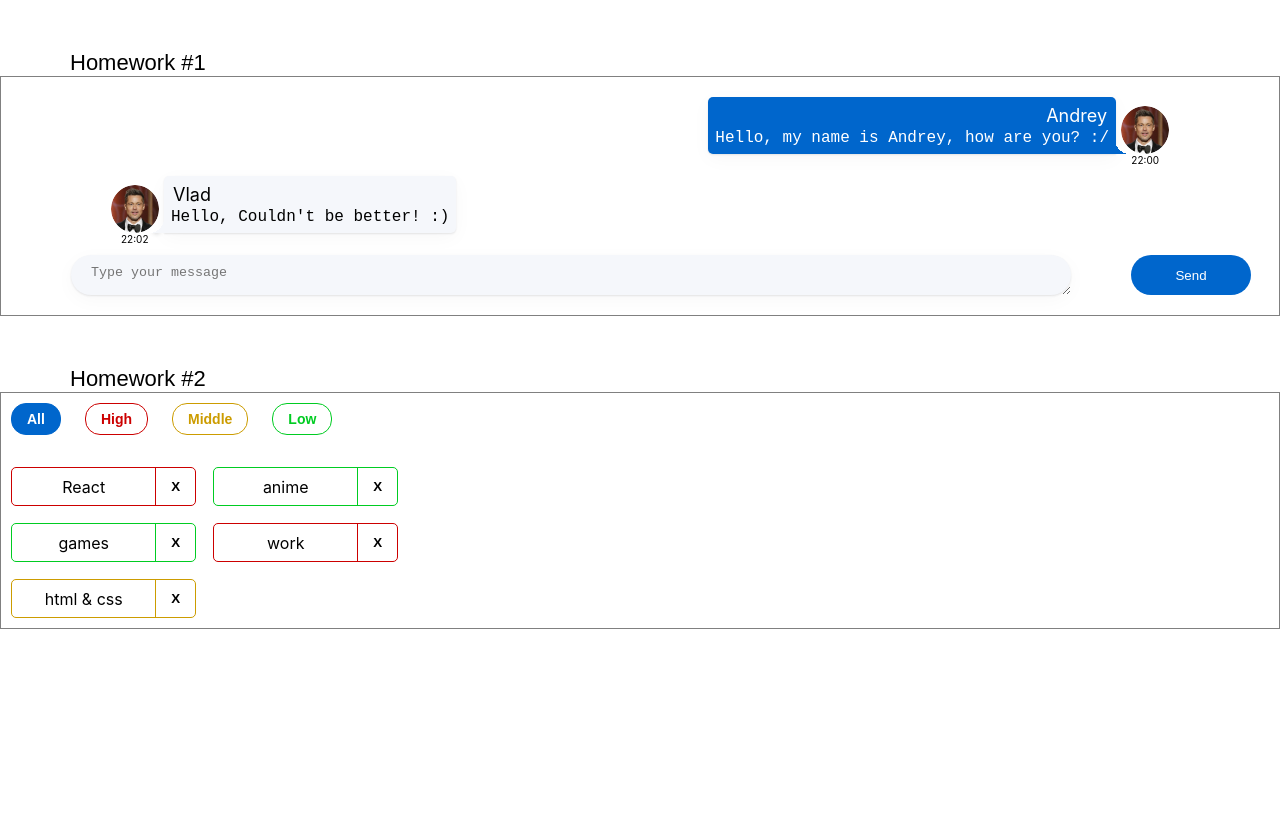
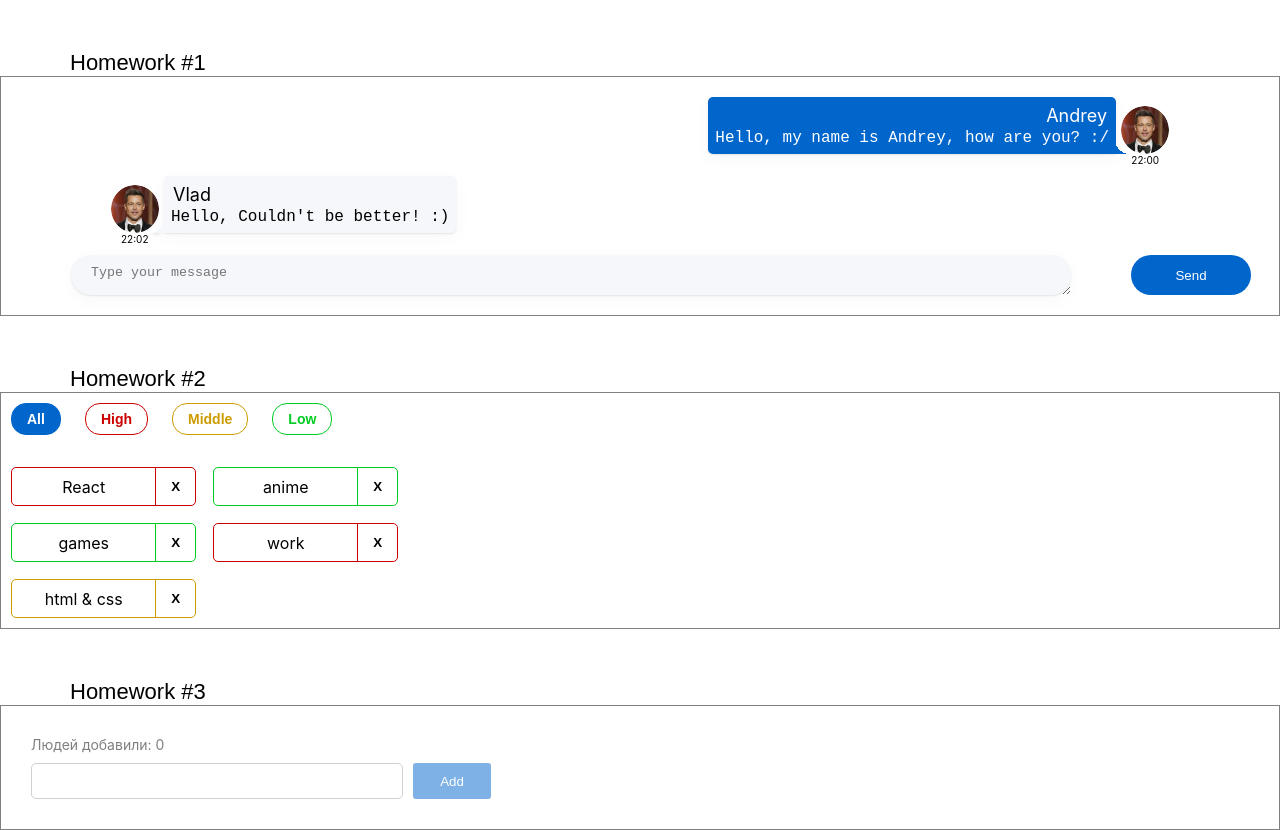
Before and after one commit to andreu6454/homework2, a React (Create React App) app: page / in a window 1280 px wide. Shown: the top 830 px of the page. Before the commit the page ends 800 px from the top, so only its background shows below. Built offline with nearby package versions, Linux system fonts and the light colour scheme.

Commit message:
hw3 done

```diff
--- a/src/s1-main/App.tsx
+++ b/src/s1-main/App.tsx
@@ -2,6 +2,7 @@
 import s from './App.module.css'
 import HW1 from '../s2-homeworks/hw01/HW1'
 import HW2 from "../s2-homeworks/hw02/HW2";
+import HW3 from "../s2-homeworks/hw03/HW3";
 
 function App() {
     return (
@@ -9,7 +10,7 @@
             <HW1/>
             {/*раскомментировать по ходу выполнения*/}
             <HW2/>
-            {/*<HW3/>*/}
+            <HW3/>
             {/*<HW4/>*/}
 
             {/*при выполнении дз 5 и более - закомментировать здесь дз 1-4, так как они есть внутри дз 5*/}
--- a/src/s2-homeworks/hw03/Greeting.module.css
+++ b/src/s2-homeworks/hw03/Greeting.module.css
@@ -1,35 +1,65 @@
 .greetingForm {
+    margin: 20px;
 }
 
 .inputAndButtonContainer {
+    display: flex;
+    margin-bottom: 10px;
 }
 
 .error {
+    font-size: 14px;
+    color: #CC0000;
 }
 
 .input {
+    width: 372px;
+    min-height: 36px;
+    border: 1px solid #D1D1D1;
+    border-radius: 5px;
+    padding: 5px 10px;
 }
 
 .input:focus {
+    background-color: #f3f3f3;
 }
 
 .errorInput {
+    width: 372px;
+    min-height: 36px;
+    border: 1px solid #CC0000;
+    border-radius: 5px;
 }
 
 .button {
+    margin-left: 10px;
+    width: 78px;
+    height: 36px;
+    background-color: #0066CC;
+    border-radius: 3px;
+    border: none;
+    color: white;
 }
 
 .button:focus {
+    border: 2px solid white;
 }
 
 .button:active {
+    background-color: #4898ee;
 }
 
 .button:disabled {
+    background-color: #0066CC;
+    opacity: 0.5;
 }
 
 .text {
+    font-size: 14px;
+    color: rgba(0,0,0,50%);
+    margin-bottom: 10px;
 }
 
 .greeting {
+    font-size: 14px;
 }
--- a/src/s2-homeworks/hw03/Greeting.tsx
+++ b/src/s2-homeworks/hw03/Greeting.tsx
@@ -1,15 +1,15 @@
-import React, {ChangeEvent, KeyboardEvent} from 'react'
+import React, {ChangeEvent, KeyboardEventHandler} from 'react'
 import s from './Greeting.module.css'
 
 type GreetingPropsType = {
-    name: any // need to fix any
-    setNameCallback: any // need to fix any
-    addUser: any // need to fix any
-    onBlur: any // need to fix any
-    onEnter: any // need to fix any
-    error: any // need to fix any
-    totalUsers: any // need to fix any
-    lastUserName?: any // need to fix any
+    name: string // need to fix any
+    setNameCallback: (e: ChangeEvent<HTMLInputElement>) => void // need to fix any
+    addUser: () => void // need to fix any
+    onBlur: () => void // need to fix any
+    onEnter: KeyboardEventHandler<HTMLInputElement> // need to fix any
+    error: string // need to fix any
+    totalUsers: number // need to fix any
+    lastUserName?: string // need to fix any
 }
 
 // презентационная компонента (для верстальщика)
@@ -25,7 +25,7 @@
         lastUserName,
     } // деструктуризация пропсов
 ) => {
-    const inputClass = s.errorInput // need to fix with (?:)
+    const inputClass = error? s.errorInput : s.input// need to fix with (?:)
 
     return (
         <div id={'hw3-form'} className={s.greetingForm}>
@@ -57,7 +57,7 @@
                     className={s.button}
                     disabled={!name.trim()}
                 >
-                    add
+                    Add
                 </button>
             </div>
 
--- a/src/s2-homeworks/hw03/GreetingContainer.tsx
+++ b/src/s2-homeworks/hw03/GreetingContainer.tsx
@@ -1,20 +1,32 @@
-import React, { ChangeEvent, KeyboardEvent, useState } from 'react'
+import React, {ChangeEvent, Dispatch, KeyboardEvent, SetStateAction, useState} from 'react'
 import Greeting from './Greeting'
-import { UserType } from './HW3'
+import {UserType} from './HW3'
 
 type GreetingContainerPropsType = {
-    users: any // need to fix any
-    addUserCallback: any // need to fix any
+    users: Array<UserType>
+    addUserCallback: (name: string) => void
 }
 
-export const pureAddUser = (name: any, setError: any, setName: any, addUserCallback: any) => {
-    // если имя пустое - показать ошибку, иначе - добавить юзера и очистить инпут
+export const pureAddUser = (name: string, setError: Dispatch<SetStateAction<string>>, setName: Dispatch<SetStateAction<string>>, addUserCallback: (name:string)=>void) => {
+    if(name.trim() !== ""){
+        setError("")
+        setName("")
+        addUserCallback(name)
+    } else{
+        setError('Ошибка! Введите имя!')
+    }
 }
 
-export const pureOnBlur = (name: any, setError: any) => { // если имя пустое - показать ошибку
+export const pureOnBlur = (name: string, setError: Dispatch<SetStateAction<string>>) => { // если имя пустое - показать ошибку
+    if(name.trim() === ""){
+        setError('Ошибка! Введите имя!')
+    }
 }
 
-export const pureOnEnter = (e: any, addUser: any) => { // если нажата кнопка Enter - добавить
+export const pureOnEnter = (e: KeyboardEvent<HTMLInputElement>, addUser: () => void) => {
+    if(e.key === "Enter"){
+        addUser()
+    }
 }
 
 // более простой и понятный для новичков
@@ -26,11 +38,11 @@
     addUserCallback,
 }) => {
     // деструктуризация пропсов
-    const [name, setName] = useState<any>('') // need to fix any
-    const [error, setError] = useState<any>('') // need to fix any
+    const [name, setName] = useState<string>('') // need to fix any
+    const [error, setError] = useState<string>('') // need to fix any
 
-    const setNameCallback = (e: any) => { // need to fix any
-        setName('some name') // need to fix
+    const setNameCallback = (e: ChangeEvent<HTMLInputElement>) => { // need to fix any
+        setName(e.currentTarget.value)
 
         error && setError('')
     }
@@ -42,12 +54,12 @@
         pureOnBlur(name, setError)
     }
 
-    const onEnter = (e: any) => {
+    const onEnter = (e: KeyboardEvent<HTMLInputElement>) => {
         pureOnEnter(e, addUser)
     }
 
-    const totalUsers = 0 // need to fix
-    const lastUserName = 'some name' // need to fix
+    const totalUsers = users.length// need to fix
+    const lastUserName = users[totalUsers-1]?.name// need to fix
 
     return (
         <Greeting
--- a/src/s2-homeworks/hw03/HW3.tsx
+++ b/src/s2-homeworks/hw03/HW3.tsx
@@ -19,20 +19,19 @@
 
 // types
 export type UserType = {
-    _id: any // need to fix any
-    name: any // need to fix any
+    _id: string // need to fix any
+    name: string // need to fix any
 }
 
-export const pureAddUserCallback = (name: any, setUsers: any, users: any) => { // need to fix any
-    const user = { // need to fix
-    }
+export const pureAddUserCallback = (name: string, setUsers: any, users: Array<UserType>) => { // need to fix any
+    const user = {_id: v1(), name: name}
     setUsers([...users, user])
 }
 
 const HW3 = () => {
-    const [users, setUsers] = useState<any>([]) // need to fix any
+    const [users, setUsers] = useState<Array<UserType>>([]) // need to fix any
 
-    const addUserCallback = (name: any) => { // need to fix any
+    const addUserCallback = (name: string) => { // need to fix any
         pureAddUserCallback(name, setUsers, users)
     }
 
```
